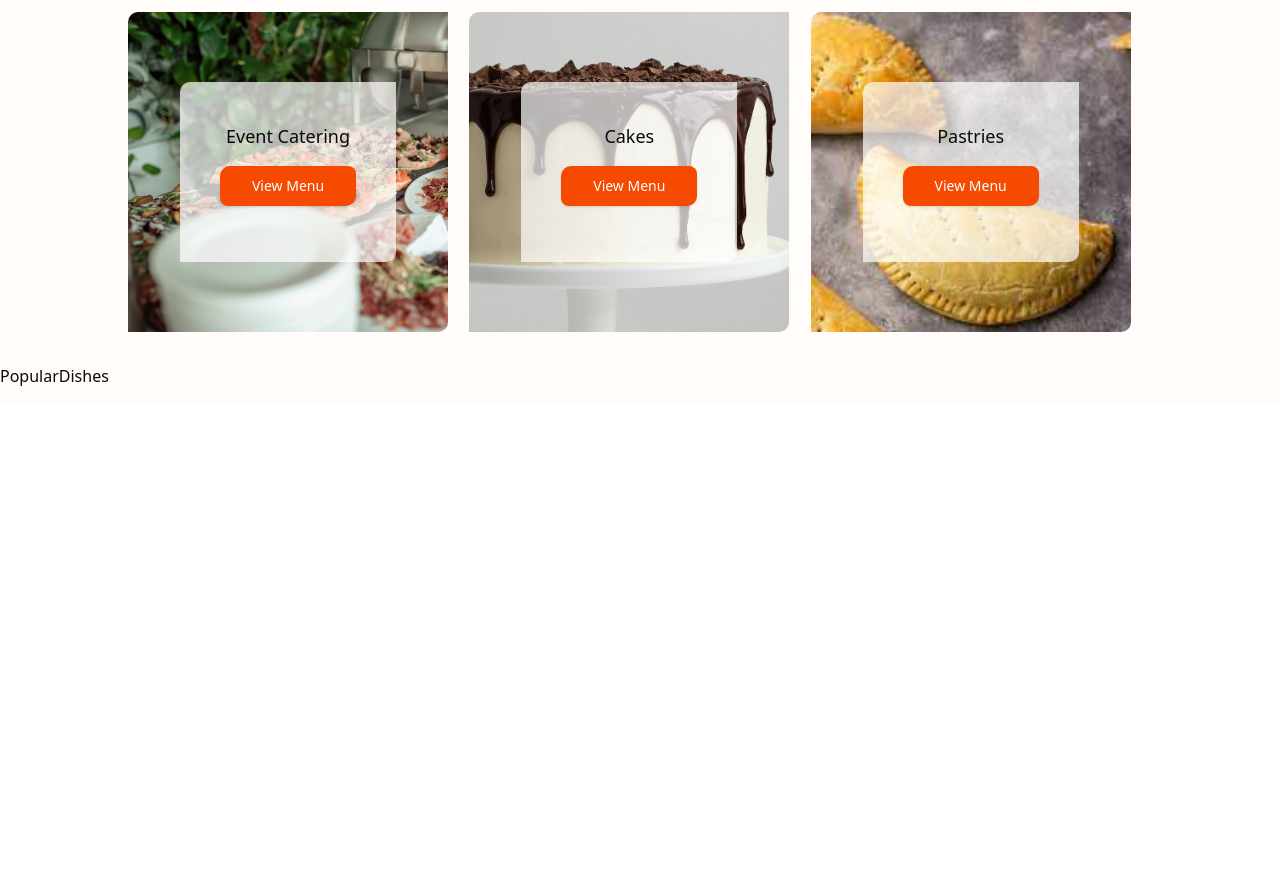
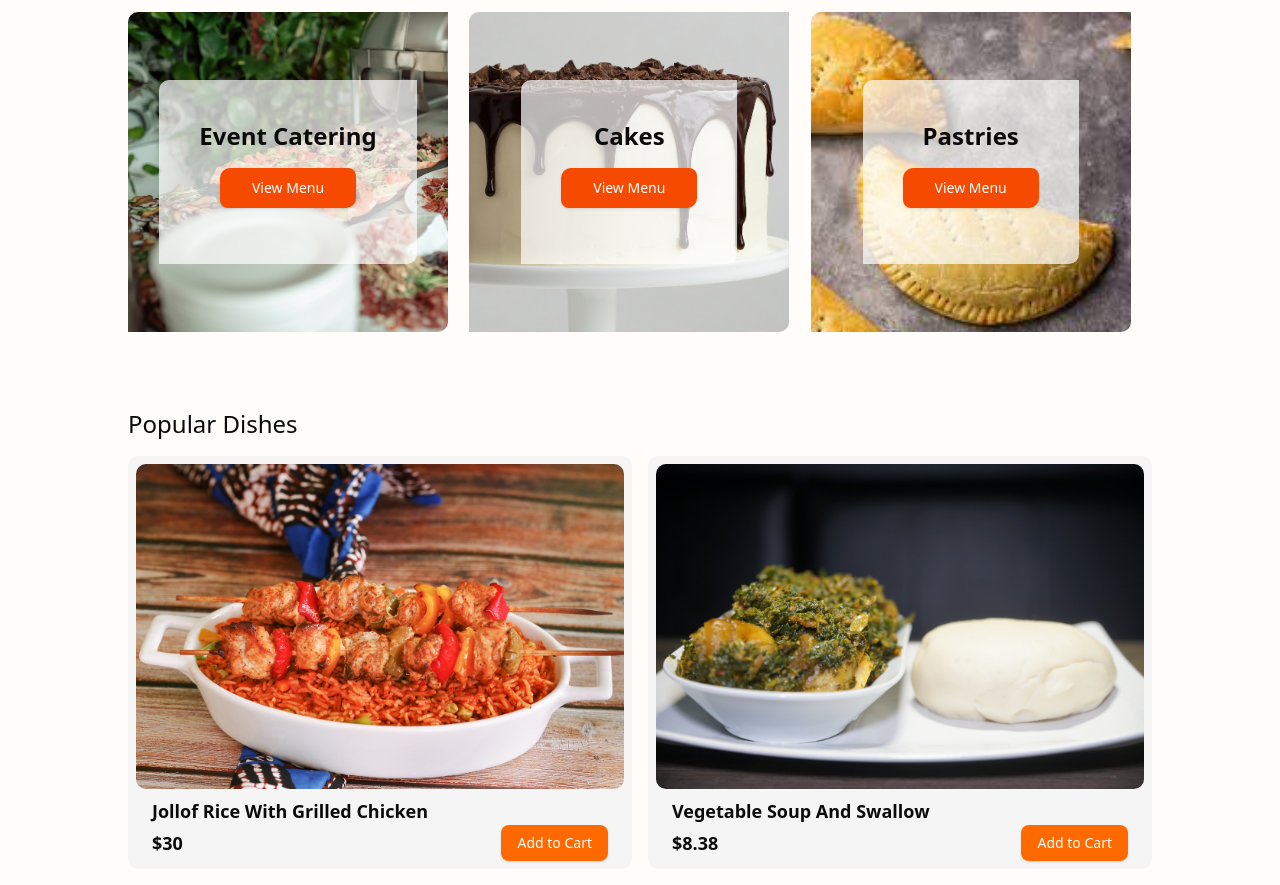
Before and after one commit to UMARKS-TECHNOLOGIES/susan-flavoured-kitchen, a React (Vite) app: page / in a window 1280 px wide. Shown: the part 1040-1925 px from the top of the page. Before the commit the page ends 1444 px from the top, so only its background shows below. Built offline with nearby package versions, Linux system fonts and the light colour scheme.

Commit message:
added popular dishes

```diff
--- a/src/pages/landingPage/components/Categories.jsx
+++ b/src/pages/landingPage/components/Categories.jsx
@@ -52,7 +52,7 @@ const Categories = () => {
             backgroundImage: `url(${items.imageUrl})`,
           }}>
             <div className="bg-white/70 px-10 py-10 rounded-br-lg rounded-tl-lg">
-              <h3 className='text-lg font-medium'>{items.name}</h3>
+              <h3 className='text-2xl font-bold'>{items.name}</h3>
               <Button
                 className="my-4 bg-orange-600 rounded-br-lg rounded-tl-lg cursor-pointer hover:bg-orange-500 text-white font-medium"
                 size="lg"
--- a/src/pages/landingPage/components/PopularDishes.jsx
+++ b/src/pages/landingPage/components/PopularDishes.jsx
@@ -1,9 +1,48 @@
 import React from 'react'
+import { Button } from '../../../components/ui/button'
+import Rice from '../../../assets/image8.jpg'
+import Soup from '../../../assets/image9.jpg'
 
 const PopularDishes = () => {
-  return (
-    <div>PopularDishes</div>
-  )
+    return (
+        <section className='mt-15'>
+            <div className="max-w-5xl mx-auto">
+                <h2 className="text-2xl font-medium">Popular Dishes</h2>
+                <div className="flex md:flex-row flex-col gap-4 mt-4">
+                    <div className="md:w-1/2 w-full p-2 bg-secondary rounded-lg">
+                        <img src={Rice} alt="Dish 1" className="w-full h-auto rounded-lg" />
+                        <div className="px-4">
+                            <h3 className="mt-2 text-lg font-bold capitalize">Jollof rice with grilled chicken</h3>
+                            <div className="flex justify-between items-center">
+                                <p className="text-lg font-bold ">$30</p>
+                                <Button
+                                    size="md"
+                                    className="ml-4 px-4 py-2 bg-orange-500 rounded-md text-sm font-medium hover:bg-orange-600 text-white cursor-pointer"
+                                >
+                                    Add to Cart
+                                </Button>
+                            </div>
+                        </div>
+                    </div>
+                    <div className="md:w-1/2 w-full p-2 bg-secondary rounded-lg">
+                        <img src={Soup} alt="Dish 1" className="w-full h-auto rounded-lg" />
+                        <div className="px-4">
+                            <h3 className="mt-2 text-lg font-bold capitalize">Vegetable Soup and swallow</h3>
+                            <div className="flex justify-between items-center">
+                                <p className="text-lg font-bold ">$8.38</p>
+                                <Button
+                                    size="md"
+                                    className="ml-4 px-4 py-2 bg-orange-500 rounded-md text-sm font-medium hover:bg-orange-600 text-white cursor-pointer"
+                                >
+                                    Add to Cart
+                                </Button>
+                            </div>
+                        </div>
+                    </div>
+                </div>
+            </div>
+        </section>
+    )
 }
 
 export default PopularDishes
```
Also changed, not shown: src/assets/image8.jpg (added), src/assets/image9.jpg (added).
